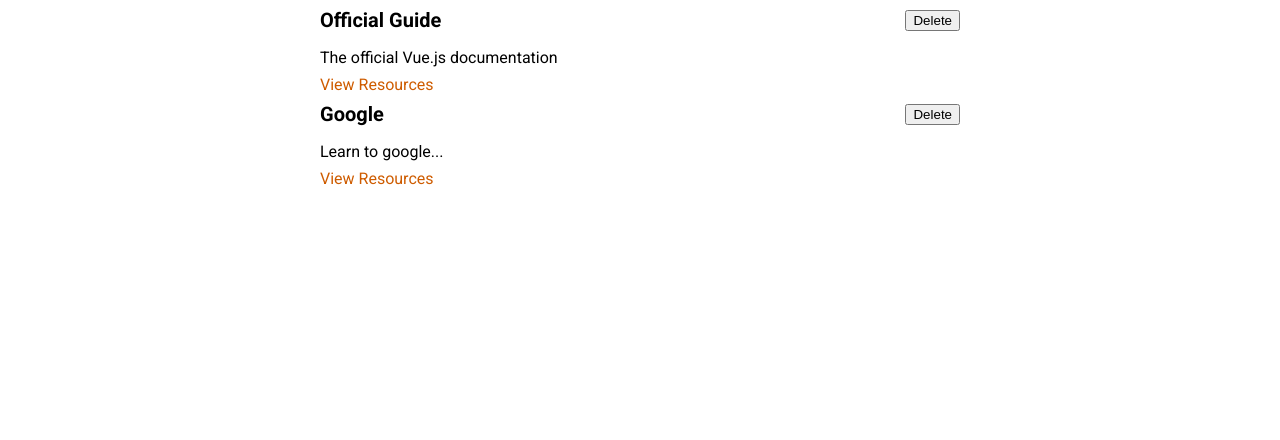
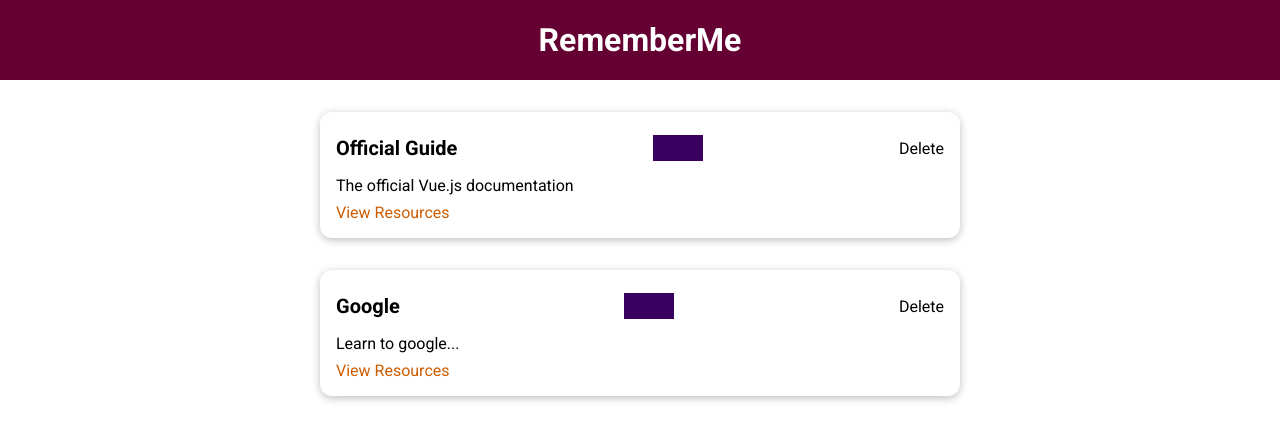
Before and after one commit to diogeneshas/Course-Project-The-Learning-Resources-App, a Vue app: page / in a window 1280 px wide. Shown: the top 440 px of the page. Built offline with nearby package versions, Linux system fonts and the light colour scheme.

Commit message:
Adding a Base Button

```diff
--- a/src/App.vue
+++ b/src/App.vue
@@ -1,12 +1,15 @@
 <template>
+    <TheHeader title="RememberMe" />
    <StoredResources :resources="storedResources" />
 </template>
 
 <script>
 import StoredResources from './components/learning-resources/StoredResources.vue'
+import TheHeader from './components/layouts/TheHeader.vue'
 export default {
     components: {
-        StoredResources
+        StoredResources,
+        TheHeader
     },
     data() {
         return {
--- /dev/null
+++ b/src/components/UI/BaseButton.vue
@@ -0,0 +1,38 @@
+<template>
+    <button :type="type" :class="mode"></button>
+    <slot></slot>
+</template>
+
+<script>
+export default {
+    props: ['type', 'mode']
+}
+</script>
+
+<style scoped>
+button {
+  padding: 0.75rem 1.5rem;
+  font-family: inherit;
+  background-color: #3a0061;
+  border: 1px solid #3a0061;
+  color: white;
+  cursor: pointer;
+}
+
+button:hover,
+button:active {
+  background-color: #270041;
+  border-color: #270041;
+}
+
+.flat {
+  background-color: transparent;
+  color: #3a0061;
+  border: none;
+}
+
+.flat:hover,
+.flat:active {
+  background-color: #edd2ff;
+}
+</style>
--- /dev/null
+++ b/src/components/UI/BaseCard.vue
@@ -0,0 +1,15 @@
+<template>
+    <div>
+        <slot></slot>
+    </div>
+</template>
+
+<style scoped>
+div {
+    border-radius: 12px;
+    box-shadow: 0 2px 8px rgba(0, 0, 0, 0.26);
+    padding: 1rem;
+    margin: 2rem auto;
+    max-width: 40rem;
+}
+</style>
--- /dev/null
+++ b/src/components/layouts/TheHeader.vue
@@ -0,0 +1,27 @@
+<template>
+    <header>
+        <h1>{{ title }}</h1>
+    </header>
+</template>
+
+<script>
+export default {
+    props: ['title']
+}
+</script>
+
+<style scoped>
+header {
+  width: 100%;
+  height: 5rem;
+  background-color: #640032;
+  display: flex;
+  justify-content: center;
+  align-items: center;
+}
+
+header h1 {
+  color: white;
+  margin: 0;
+}
+</style>
--- a/src/components/learning-resources/LearningResources.vue
+++ b/src/components/learning-resources/LearningResources.vue
@@ -1,15 +1,15 @@
 <template>
     <li>
-        <div>
+        <base-card>
             <header>
                 <h3>{{ title }}</h3>
-                <button>Delete</button>
+                <base-button mode="float">Delete</base-button>
             </header>
-        </div>
-        <p>{{ description }}</p>
-        <nav>
-            <a :href="link">View Resources</a>
-        </nav>
+            <p>{{ description }}</p>
+            <nav>
+                <a :href="link">View Resources</a>
+            </nav>
+        </base-card>
     </li>
 </template>
 
```
Also changed, not shown: src/main.js (+6 -1 lines).
